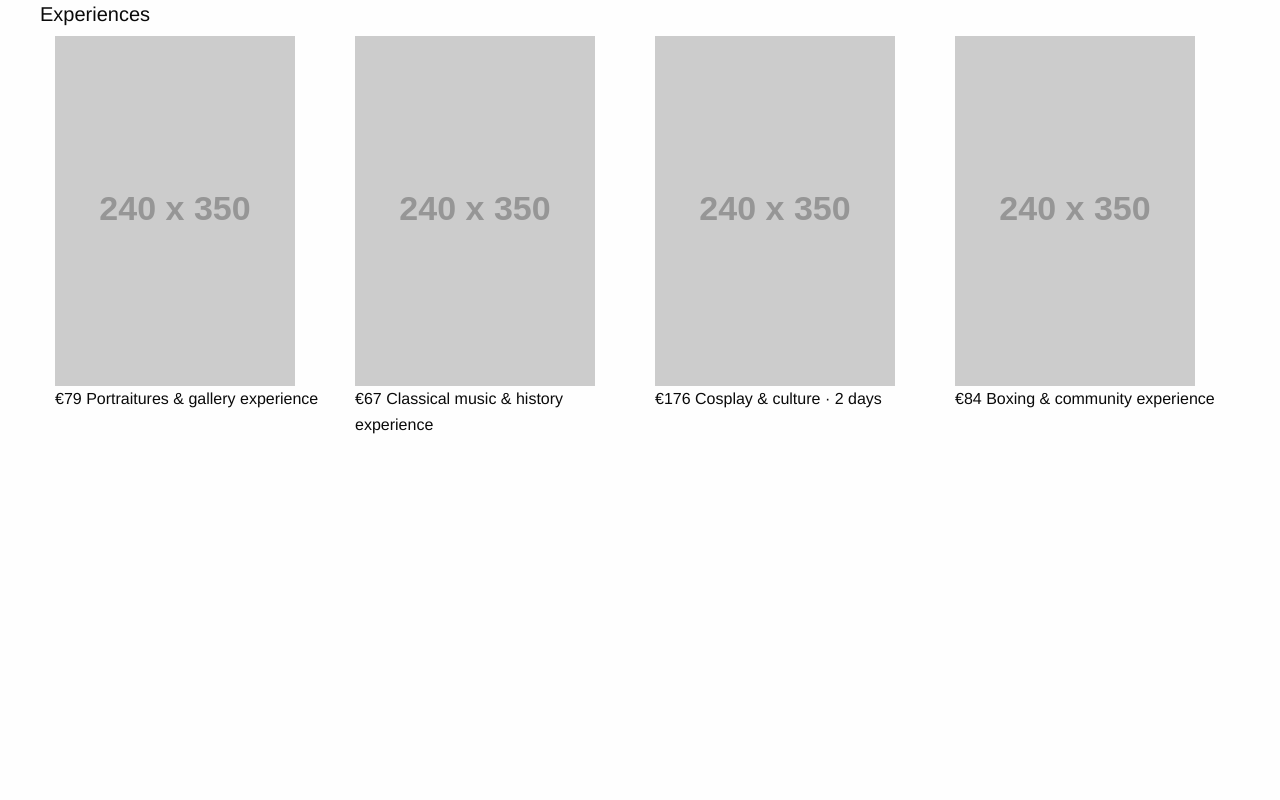
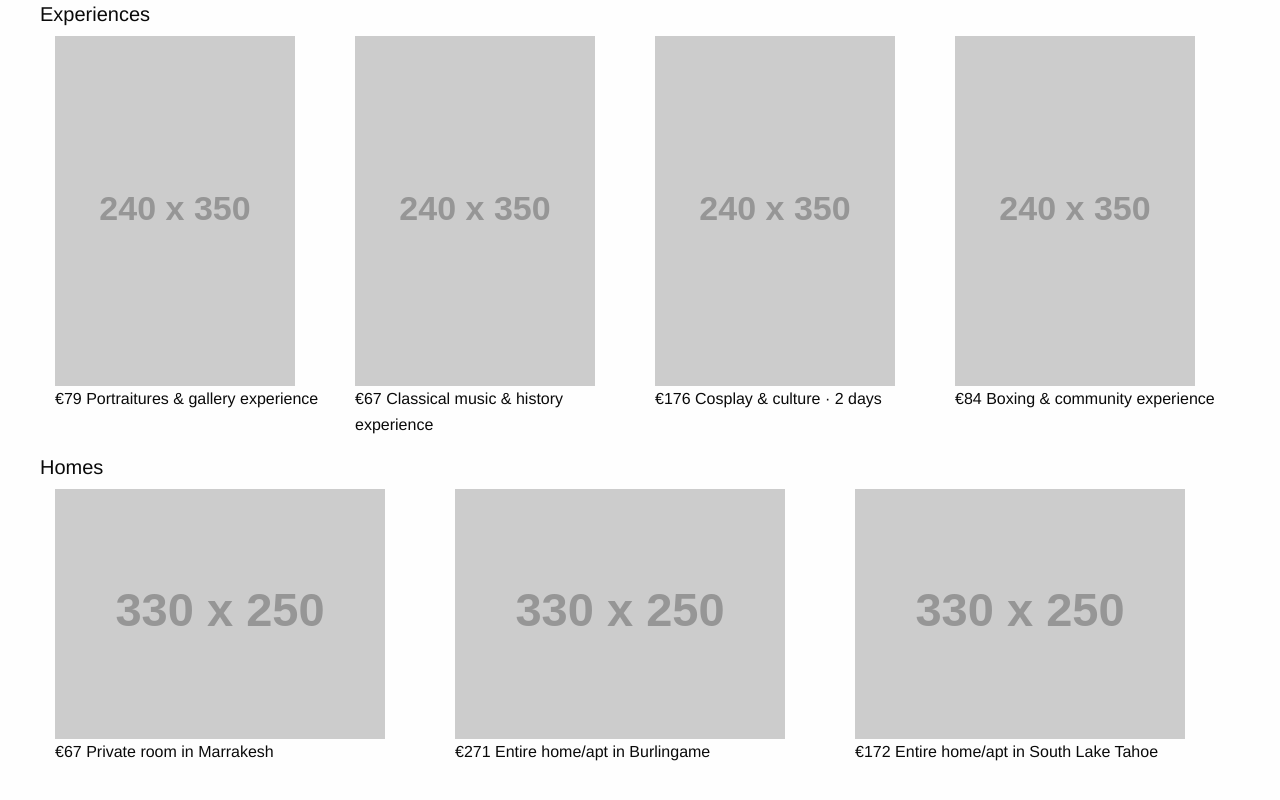
Before and after one commit to JGuiraud/airbnb-foundation, a plain HTML site: page index.html in a window 1280 px wide. Drawn offline with Linux system fonts and the light colour scheme; placeholder pictures from the web are drawn by us.

Commit message:
ajout colones

```diff
--- a/index.html
+++ b/index.html
@@ -24,6 +24,17 @@
 	<div class="medium-3 columns"><img src="http://placehold.it/240x350"><p>€84 Boxing & community experience</p></div>
 </div>
 
+	<div class="row">
+
+	<h5>Homes</h5>
+
+<div class="medium-4 columns"><img src="http://placehold.it/330x250"><p>€67 Private room in Marrakesh</p></div>
+<div class="medium-4 columns"><img src="http://placehold.it/330x250"><p>€271 Entire home/apt in Burlingame</p></div>
+<div class="medium-4 columns"><img src="http://placehold.it/330x250"><p>€172 Entire home/apt in South Lake Tahoe</p></div>
+
+
+	</div>
+
 
 </body>
 </html>
```
